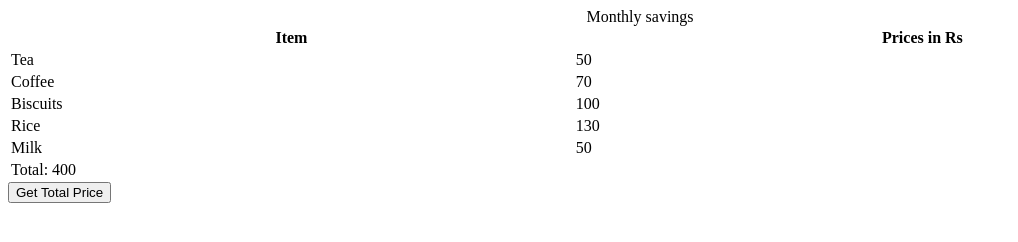
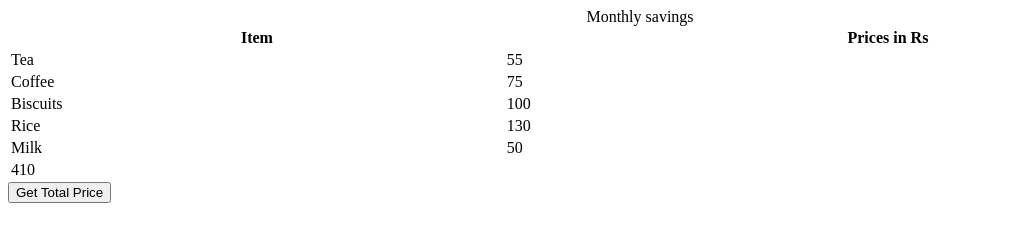
Before and after one commit to acciojob/grofers-checkout-Mazhar-54321, a website: page main.html in a window 1280 px wide. Both pictures are taken after a click on the button "Get Total Price". Shown: the whole page, without its empty margins (0-1018 px from the left). Drawn offline with Linux system fonts and the light colour scheme.

Commit message:
created a submission

```diff
--- a/main.html
+++ b/main.html
@@ -18,11 +18,11 @@
     </tr>
     <tr>
       <td class="item">Tea</td>
-      <td class="price">50</td>
+      <td class="price">55</td>
     </tr>
     <tr>
       <td class="item">Coffee</td>
-      <td class="price">70</td>
+      <td class="price">75</td>
     </tr>
     <tr>
       <td class="item">Biscuits</td>
--- a/script.js
+++ b/script.js
@@ -11,7 +11,8 @@ const getSum = () => {
 	sum=Array.from(prices).reduce((acc,curr)=>acc+=Number(curr.innerText),0);
 	let tr=document.createElement("tr");
 	let td= document.createElement("td");
-	td.textContent=`Total: ${sum}`;
+	td.textContent=sum;
+	td.id="ans"
 	tr.appendChild(td);
 	let table =document.querySelector('table');
 	table.appendChild(tr)
```
